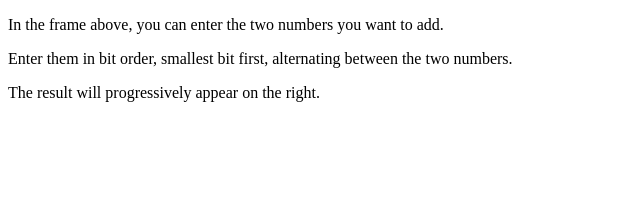
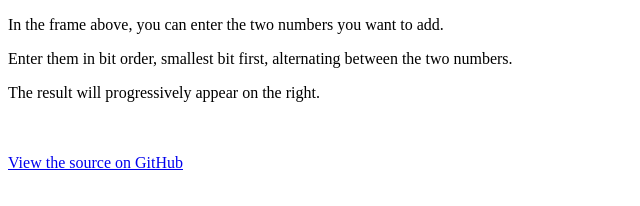
Before and after one commit to obfpen/html-adder, a plain HTML site: page doc/instructions.html in a window 1280 px wide. Shown: the whole page, without its empty margins (0-640 px from the left). Drawn offline with Linux system fonts and the light colour scheme.

Commit message:
Add GitHub source link to instructions

```diff
--- a/doc/instructions.html
+++ b/doc/instructions.html
@@ -8,5 +8,9 @@
 <P>In the frame above, you can enter the two numbers you want to add.
 <P>Enter them in bit order, smallest bit first, alternating between the two numbers.
 <P>The result will progressively appear on the right.
+
+<BR><BR><BR>
+
+<P><A HREF="https://github.com/obfpen/html-adder">View the source on GitHub</A>
 </BODY>
 </HTML>
```
